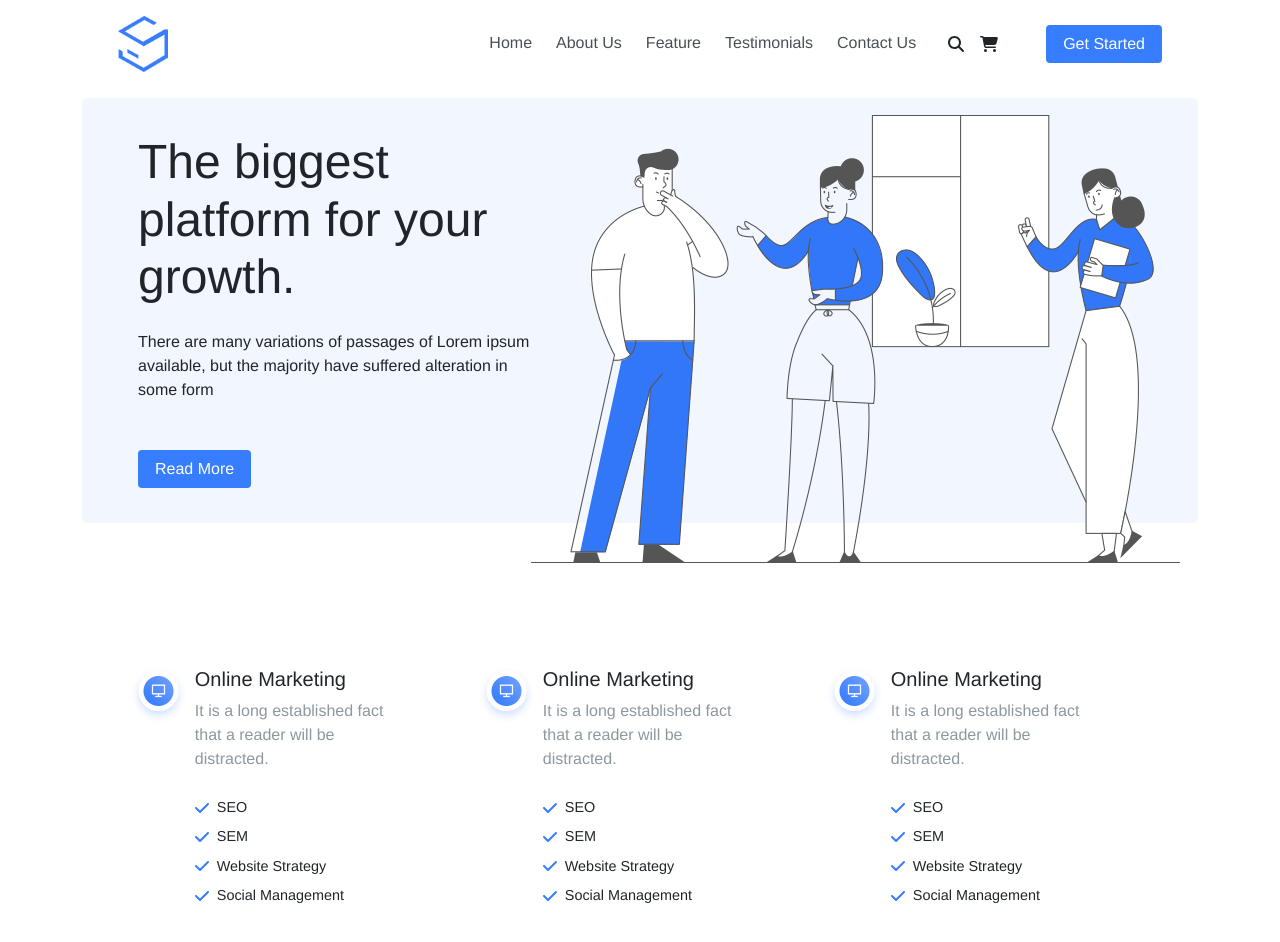
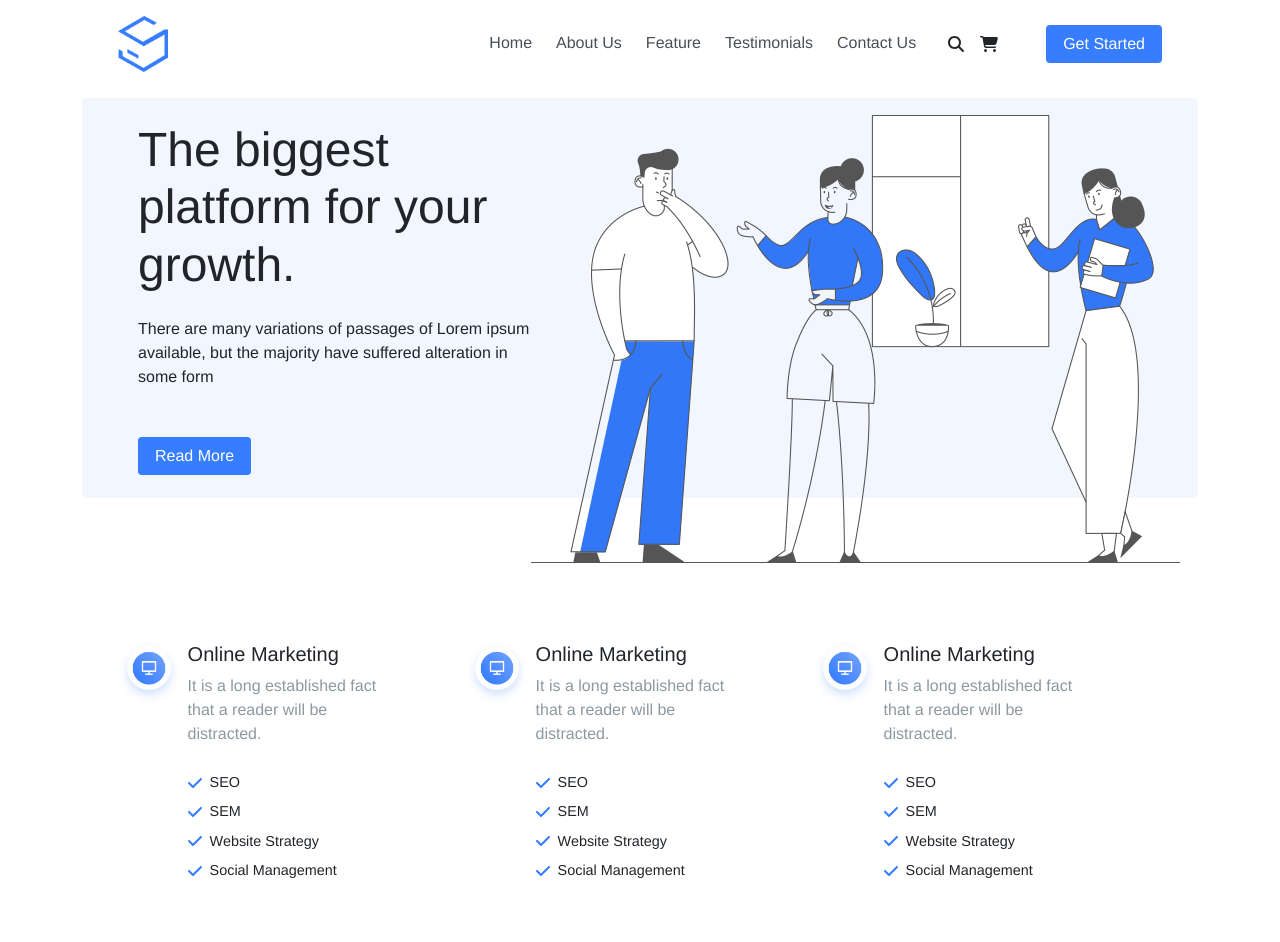
Before and after one commit to patriciabrsk/proj-html-vuejs, a Vue app: page / in a window 1280 px wide. Shown: the top 942 px of the page. Built offline with nearby package versions, Linux system fonts and the light colour scheme.

Commit message:
section marketing

```diff
--- a/src/components/Main.vue
+++ b/src/components/Main.vue
@@ -17,9 +17,15 @@
       </div>
     </section>
 
-    <section class="online-marketing container px-5">
+    <section
+      class="online-marketing container d-flex justify-content-center px-5"
+    >
       <div class="row row-cols-3 py-5">
-        <div class="d-flex flex-row col py-5" v-for="index in 3" :key="index">
+        <div
+          class="d-flex flex-row col section-card px-0 py-5"
+          v-for="index in 3"
+          :key="index"
+        >
           <div class="icon pe-2">
             <img :src="marketingImg" alt="" class="img-fluid" />
           </div>
@@ -62,6 +68,14 @@ export default {
       //       img: require("../assets/img/27-1.png"),
       //     },
       //   ],
+      //   marketing: [
+      //     {
+      //       img: require("../assets/img/24.png"),
+      //       title: "Online Marketing",
+      //       text: "It is a long established fact that a reader will be distracted.",
+      //       list: ["SEO", "SEM", "Website Strategy", "Social Management"],
+      //     },
+      //   ],
     };
   },
 };
@@ -72,8 +86,11 @@ export default {
 
 section.jumbotron {
   background-color: #f2f7ff;
-  height: 425px;
+  height: 400px;
 
+  .section-card {
+    width: 200px;
+  }
   div.text-box {
     width: 40%;
     h1 {
```
